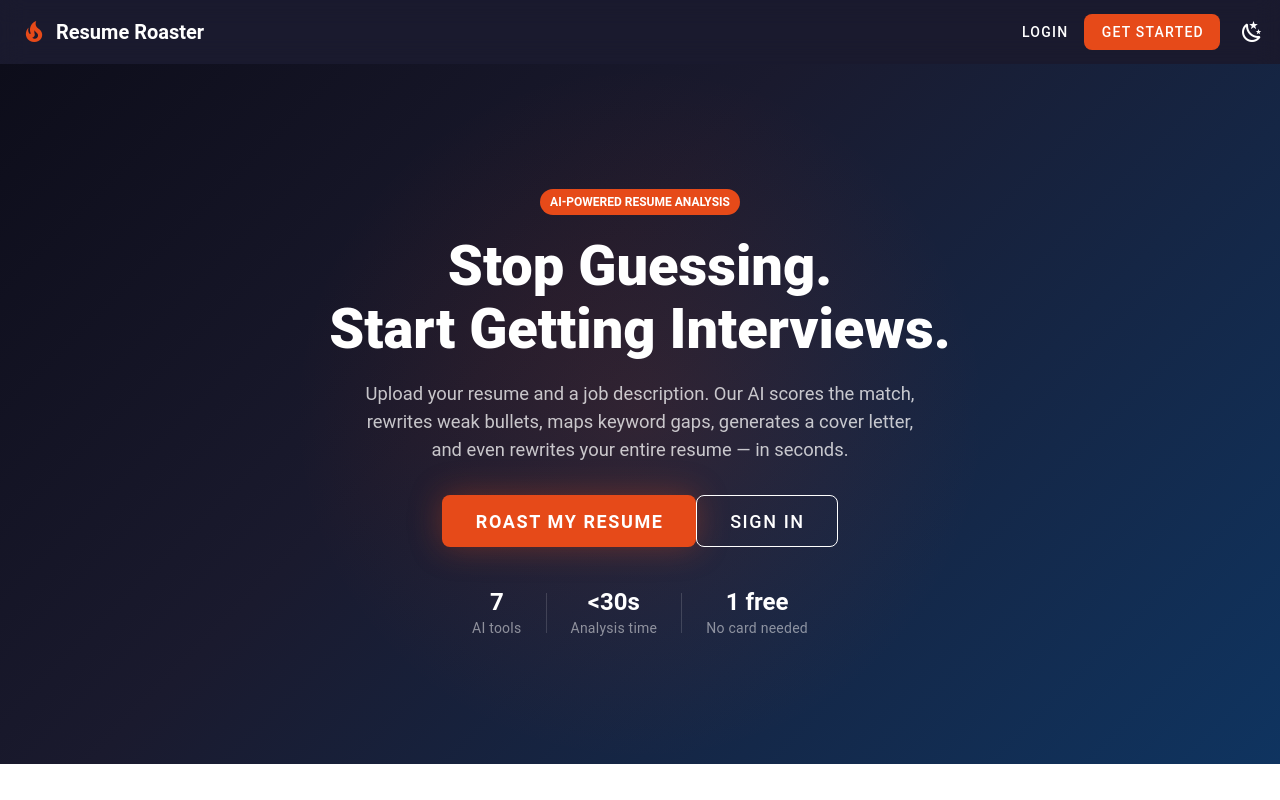
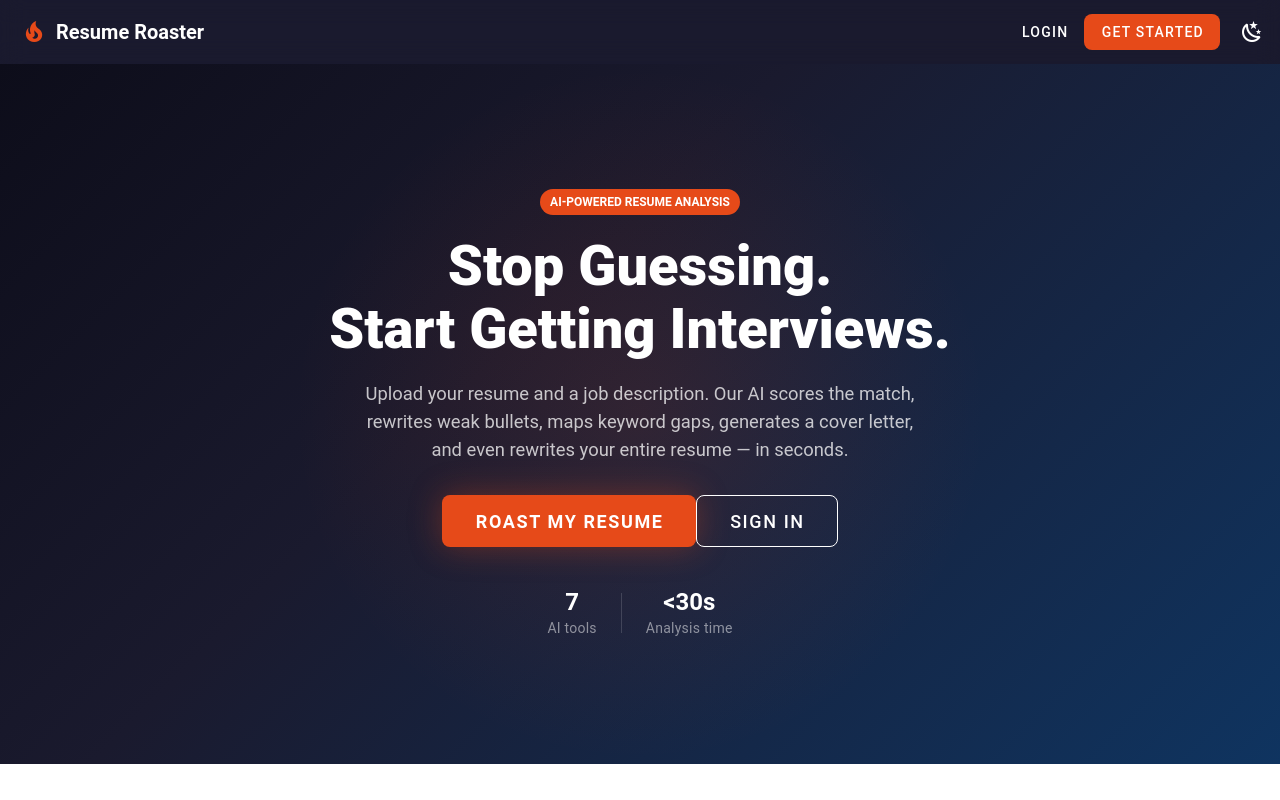
Before and after one commit to squadran2003/resume_roaster, a Vue app in the folder frontend/: page / in a window 1280 px wide. Shown: the top 800 px of the page. Built offline with nearby package versions, Linux system fonts and the light colour scheme; no server answers.

Commit message:
improve the UI look and feel

```diff
--- a/frontend/src/views/LandingView.vue
+++ b/frontend/src/views/LandingView.vue
@@ -49,11 +49,13 @@
                 <div class="text-h5 font-weight-bold text-white">&lt;30s</div>
                 <div class="text-body-2" style="color: rgba(255,255,255,0.5)">Analysis time</div>
               </div>
-              <div class="stat-divider" />
-              <div class="text-center px-6">
-                <div class="text-h5 font-weight-bold text-white">1 free</div>
-                <div class="text-body-2" style="color: rgba(255,255,255,0.5)">No card needed</div>
-              </div>
+              <template v-if="authStore.paymentsEnabled">
+                <div class="stat-divider" />
+                <div class="text-center px-6">
+                  <div class="text-h5 font-weight-bold text-white">1 free</div>
+                  <div class="text-body-2" style="color: rgba(255,255,255,0.5)">No card needed</div>
+                </div>
+              </template>
             </div>
           </div>
         </Transition>
```
